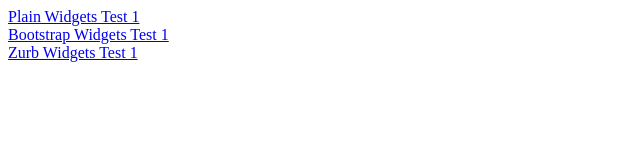
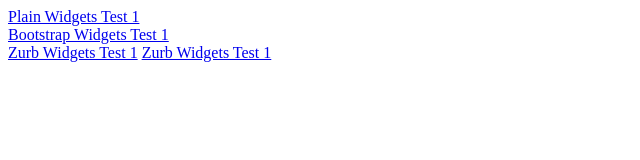
Before and after one commit to countable-web/widget-party, a plain HTML site: page bawkbox.com/index.html in a window 1280 px wide. Shown: the whole page, without its empty margins (0-640 px from the left). Drawn offline with Linux system fonts and the light colour scheme.

Commit message:
added link

```diff
--- a/bawkbox.com/index.html
+++ b/bawkbox.com/index.html
@@ -1,3 +1,4 @@
 <a href="plain_test.html">Plain Widgets Test 1</a><br>
 <a href="bootstrap_test.html">Bootstrap Widgets Test 1</a><br>
 <a href="zurb_test.html">Zurb Widgets Test 1</a>
+<a href="stage.html">Zurb Widgets Test 1</a>
```
